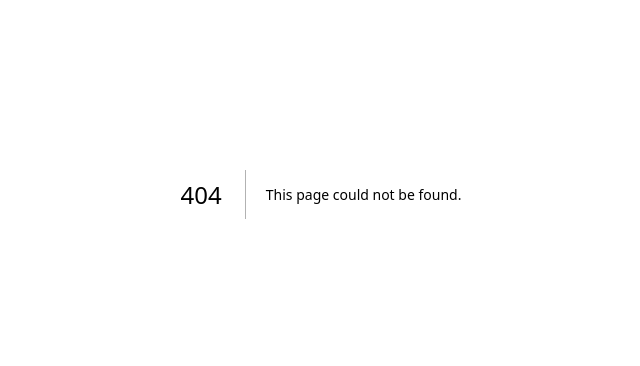
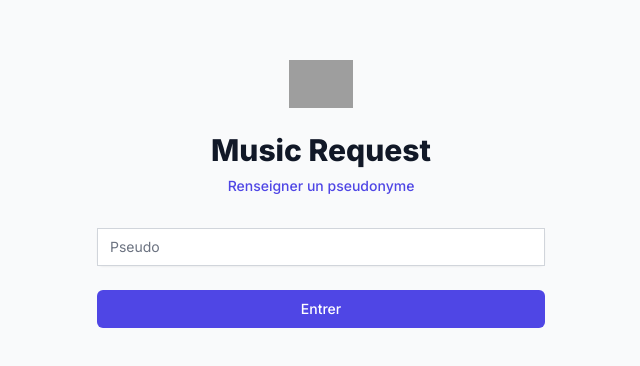
Before and after one commit to MusicRequest/front, a Next.js app: page /event/1/new in a window 1280 px wide. Before the commit this address had no page. Shown: the part 206-572 px from the top of the page, without its empty margins (319-959 px from the left). Built offline with nearby package versions, Linux system fonts and the light colour scheme; grey boxes are pictures that could not be loaded.

Commit message:
Création de la page d'ajout de visiteur

```diff
--- /dev/null
+++ b/app/event/[eventId]/new/page.tsx
@@ -0,0 +1,91 @@
+"use client";
+import useUser from "@/app/libs/hooks/useUser";
+import fetchData from "@/app/libs/utils/fetch";
+import baseUrl from "@/app/libs/utils/urlApi";
+import { useRouter } from "next/navigation";
+
+import React from "react";
+
+export default function Page({ params }: { params: { eventId: string } }) {
+  const eventId = params.eventId;
+  const router = useRouter();
+  const [pseudo, setPseudo] = React.useState("");
+  const { user, verifyUser, saveVisitor } = useUser();
+
+  React.useEffect(() => {
+    if (user) {
+      verifyUser(eventId);
+    }
+  }, []);
+
+  const handleSubmit = async (e: React.SyntheticEvent) => {
+    e.preventDefault();
+    try {
+      const visitor: User = await fetchData(baseUrl("/visitor"), "POST", {
+        name: pseudo,
+        eventId,
+      });
+
+      saveVisitor(visitor);
+
+      router.push(`/event/${eventId}`);
+    } catch (e) {
+      console.log(e);
+    }
+  };
+
+  return (
+    <div>
+      <div className="min-h-screen flex items-center justify-center bg-gray-50 py-12 px-4 sm:px-6 lg:px-8">
+        <div className="max-w-md w-full space-y-8">
+          <div>
+            <img
+              className="mx-auto h-12 w-auto"
+              src="https://tailwindui.com/img/logos/workflow-mark-indigo-600.svg"
+              alt="Workflow"
+            />
+            <h2 className="mt-6 text-center text-3xl font-extrabold text-gray-900">
+              Music Request
+            </h2>
+            <p className="mt-2 text-center text-sm text-gray-600">
+              <span className="font-medium text-indigo-600 hover:text-indigo-500">
+                Renseigner un pseudonyme
+              </span>
+            </p>
+          </div>
+          <form className="mt-8 space-y-6" onSubmit={handleSubmit}>
+            <input type="hidden" name="remember" value="true" />
+            <div className="rounded-md shadow-sm -space-y-px">
+              <div>
+                <label htmlFor="email-address" className="sr-only">
+                  pseudonyme
+                </label>
+                <input
+                  onChange={(e: React.ChangeEvent<HTMLInputElement>) => {
+                    setPseudo(e.target.value);
+                  }}
+                  id="pseudo"
+                  name="pseudo"
+                  type="text"
+                  required
+                  className="appearance-none rounded-none relative block w-full px-3 py-2 border border-gray-300 placeholder-gray-500 text-gray-900 rounded-md focus:outline-none focus:ring-indigo-500 focus:border-indigo-500 focus:z-10 sm:text-sm"
+                  placeholder="Pseudo"
+                />
+              </div>
+            </div>
+
+            <div>
+              <button
+                type="submit"
+                className="group relative w-full flex justify-center py-2 px-4 border border-transparent text-sm font-medium rounded-md text-white bg-indigo-600 hover:bg-indigo-700 focus:outline-none focus:ring-2 focus:ring-offset-2 focus:ring-indigo-500"
+              >
+                <span className="absolute left-0 inset-y-0 flex items-center pl-3"></span>
+                Entrer
+              </button>
+            </div>
+          </form>
+        </div>
+      </div>
+    </div>
+  );
+}
```
